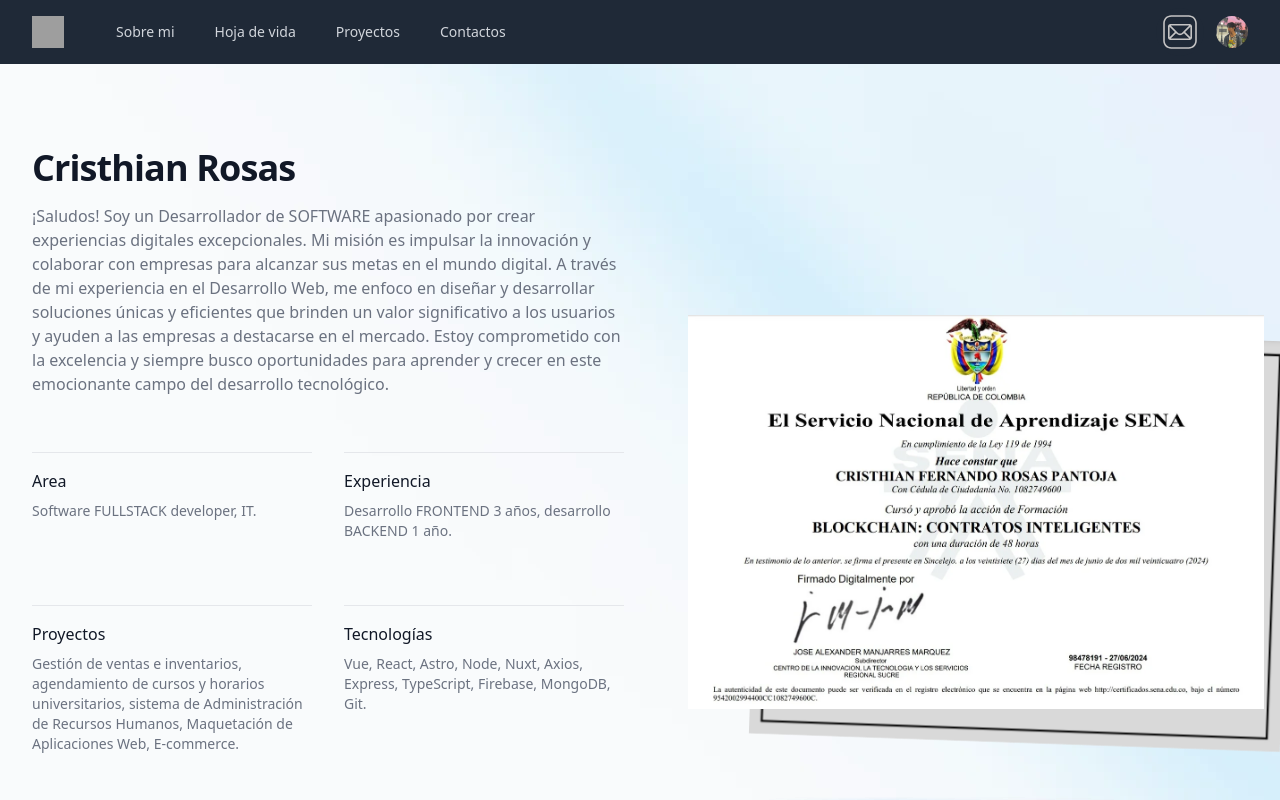
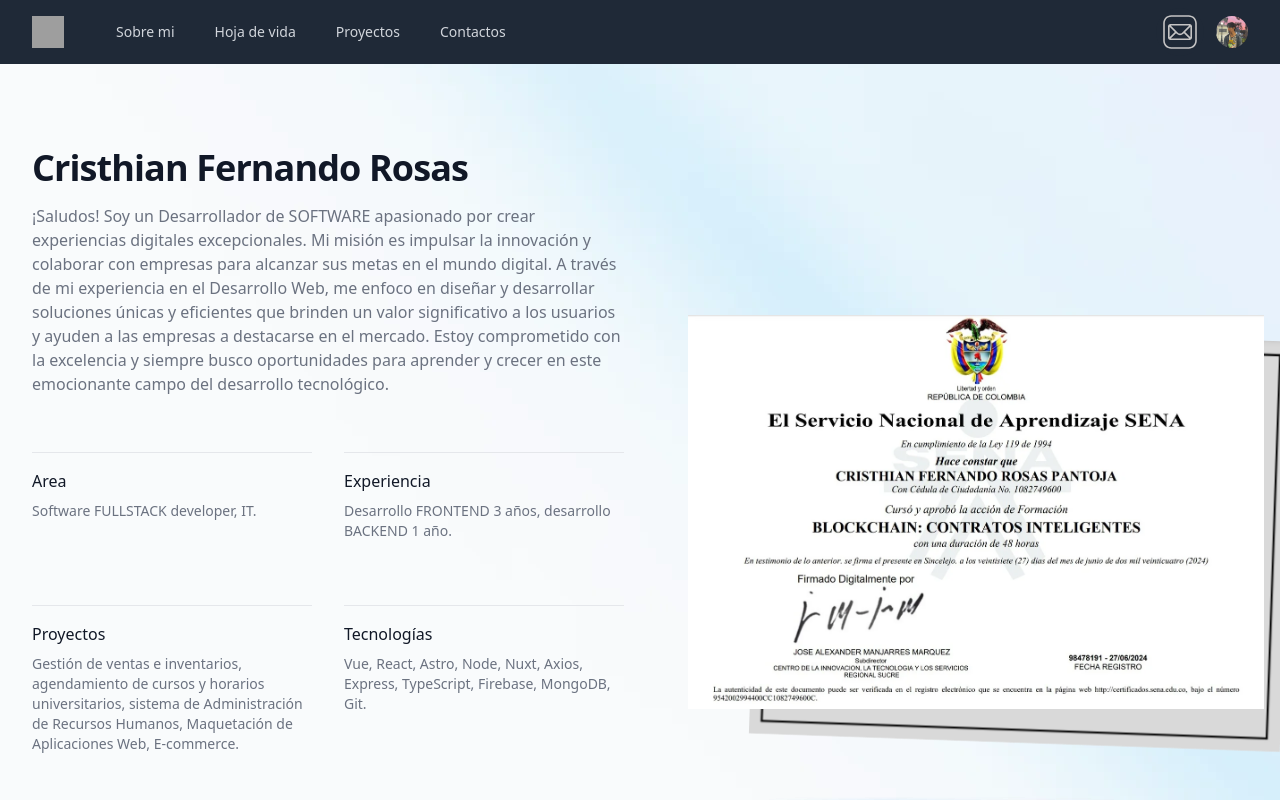
Before and after one commit to lororock/portafolio-vue, a Vue app: page / in a window 1280 px wide. Shown: the top 800 px of the page. Built offline with nearby package versions, Linux system fonts and the light colour scheme; grey boxes are pictures that could not be loaded.

Commit message:
cristhian fernando

```diff
--- a/src/components/Profile.vue
+++ b/src/components/Profile.vue
@@ -26,7 +26,7 @@ const modules = ref([EffectCards, Navigation, Pagination, Scrollbar]);
         class="mx-auto mt-16 grid max-w-2xl grid-cols-1 items-center gap-x-8 gap-y-16 px-4 py-24 sm:mt-5 sm:px-6 sm:py-32 lg:max-w-7xl lg:grid-cols-2 lg:px-8">
         <div>
           <h1 class="text-3xl font-bold tracking-tight text-gray-900 sm:text-4xl">
-            Cristhian Rosas
+            Cristhian Fernando Rosas
           </h1>
           <p class="mt-4 text-gray-500">
             ¡Saludos! Soy un Desarrollador de SOFTWARE apasionado por crear experiencias digitales excepcionales. Mi
```
